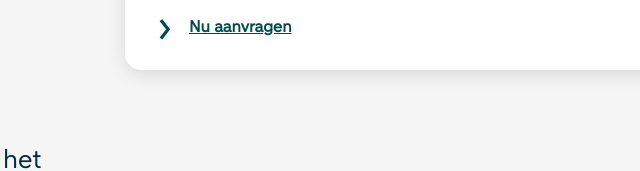
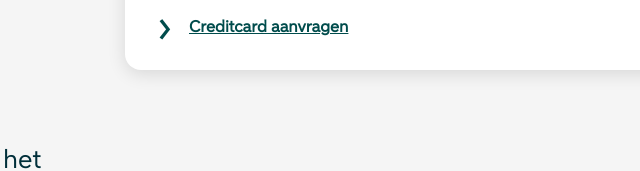
Before and after one commit to Selinadursun/BlokWeb, a plain HTML site: page cashback.html in a window 1280 px wide. Shown: the part 839-1010 px from the top of the page, 131-771 px from the left. Drawn offline with Linux system fonts and the light colour scheme.

Commit message:
Update cashback.html

```diff
--- a/cashback.html
+++ b/cashback.html
@@ -505,7 +505,7 @@
 
 
         <a href="#">Alles over de ABN AMRO Credit Card</a>
-        <a href="#">Nu aanvragen</a>
+        <a href="#">Creditcard aanvragen</a>
 
       </article>
     </section>
```
